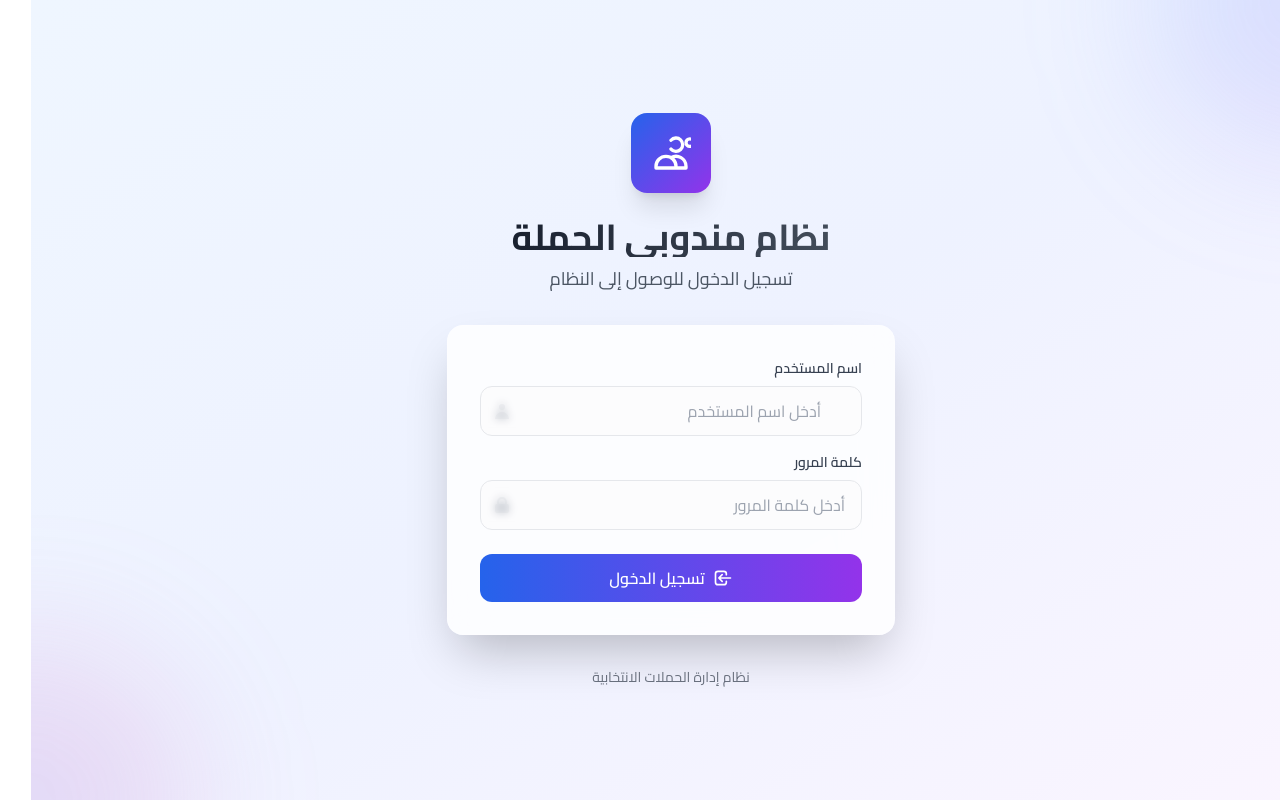
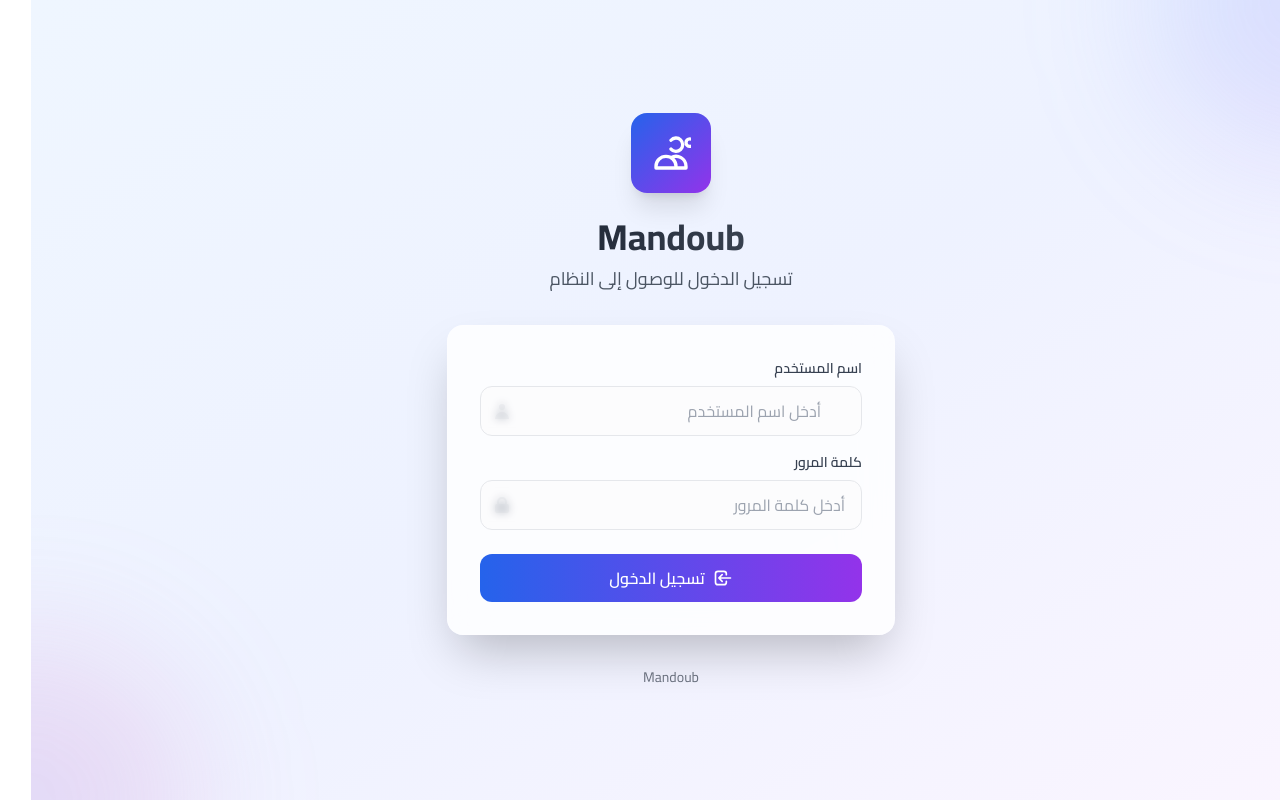
Before and after one commit to tahaayman116/mandoubi, a React (Create React App) app: page /login in a window 1280 px wide. Built offline with nearby package versions, Linux system fonts and the light colour scheme; no server answers; the HTML template or start-up script is replaced by a standard one.

Commit message:
rebrand: Change app name from Arabic system names to 'Mandoub'
- Update Login component title and footer
- Change Navbar brand name
- Update HTML page title and meta description
- Modify manifest.json app names
- Consistent branding across all components

```diff
--- a/public/index.html
+++ b/public/index.html
@@ -7,14 +7,14 @@
     <meta name="theme-color" content="#000000" />
     <meta
       name="description"
-      content="نظام إدارة مندوبي الحملة الانتخابية"
+      content="Mandoub"
     />
     <link rel="apple-touch-icon" href="%PUBLIC_URL%/logo192.png" />
     <link rel="manifest" href="%PUBLIC_URL%/manifest.json" />
     <link rel="preconnect" href="https://fonts.googleapis.com">
     <link rel="preconnect" href="https://fonts.gstatic.com" crossorigin>
     <link href="https://fonts.googleapis.com/css2?family=Cairo:wght@300;400;500;600;700&family=Tajawal:wght@300;400;500;700&display=swap" rel="stylesheet">
-    <title>نظام مندوبي الحملة الانتخابية</title>
+    <title>Mandoub</title>
   </head>
   <body>
     <noscript>You need to enable JavaScript to run this app.</noscript>
--- a/src/components/Login.js
+++ b/src/components/Login.js
@@ -44,7 +44,7 @@ function Login() {
             </svg>
           </div>
           <h1 className="text-4xl font-bold bg-gradient-to-r from-gray-900 to-gray-600 bg-clip-text text-transparent mb-2">
-            نظام مندوبي الحملة
+            Mandoub
           </h1>
           <p className="text-gray-600 text-lg">
             تسجيل الدخول للوصول إلى النظام
@@ -143,7 +143,7 @@ function Login() {
         {/* Footer */}
         <div className="text-center">
           <p className="text-sm text-gray-500">
-            نظام إدارة الحملات الانتخابية
+            Mandoub
           </p>
         </div>
       </div>
--- a/src/components/Navbar.js
+++ b/src/components/Navbar.js
@@ -13,7 +13,7 @@ function Navbar() {
           <div className="flex justify-between items-center h-16">
             <div className="flex items-center">
               <h1 className="text-xl font-bold text-gray-900">
-                نظام مندوبي الحملة
+                Mandoub
               </h1>
             </div>
 
```
Also changed, not shown: public/manifest.json.
